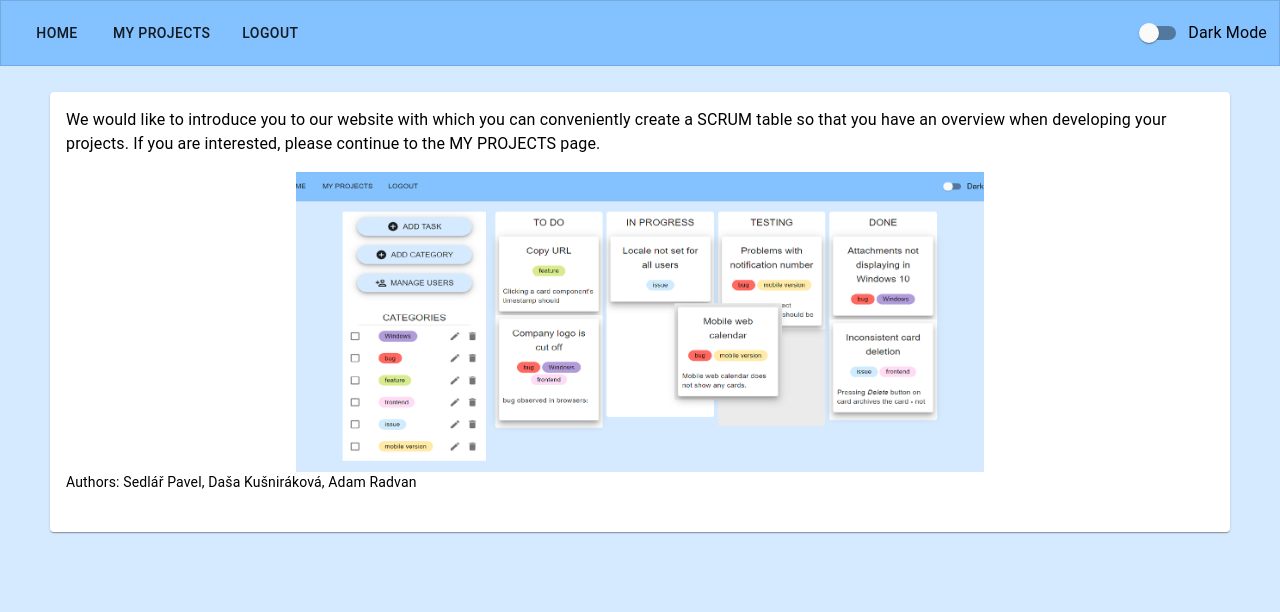
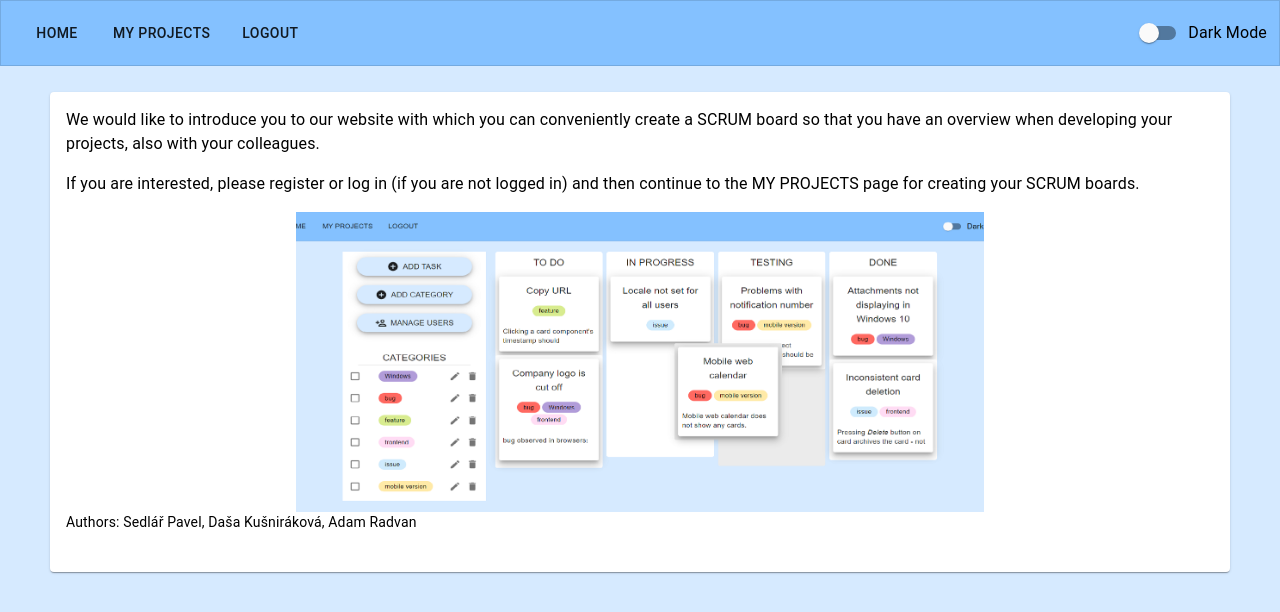
Before and after one commit to pauwelcz/react-scrum-project, a React (Create React App) app: page / in a window 1280 px wide. Shown: the top 612 px of the page. Built offline with nearby package versions, Linux system fonts and the light colour scheme; no server answers; sample sign-in values are in the browser's storage.

Commit message:
Creating project without loggin fixed

```diff
--- a/src/pages/Home.tsx
+++ b/src/pages/Home.tsx
@@ -4,14 +4,9 @@ import CardContent from '@material-ui/core/CardContent';
 import CardMedia from '@material-ui/core/CardMedia';
 import Typography from '@material-ui/core/Typography';
 import React, { FC } from 'react';
-import { Link } from 'react-router-dom';
 import example from '../images/example_image.png';
 
 const useStyles = makeStyles((theme) => ({
-    link: {
-        textDecoration: 'none',
-        color: theme.palette.primary.contrastText,
-    },
     typography: {
         color: theme.palette.primary.contrastText,
         textAlign: 'left',
@@ -32,10 +27,11 @@ const Home: FC = () => {
                 <Typography variant="body1" paragraph={true} className={classes.typography}>
 
                     We would like to introduce you to our website with which
-                    you can conveniently create a SCRUM table so that
-                    you have an overview when developing your projects.
-
-                    If you are interested, please continue to the <Link className={classes.link} to='/my-projects'>MY PROJECTS</Link> page.
+                    you can conveniently create a SCRUM board so that
+                    you have an overview when developing your projects, also with your colleagues.
+                </Typography>
+                <Typography variant="body1" paragraph={true} className={classes.typography}>
+                    If you are interested, please register or log in (if you are not logged in) and then continue to the MY PROJECTS page for creating your SCRUM boards.
 
                 </Typography>
                 <div style={{ display:'flex', justifyContent:'center' }}>
```
Also changed, not shown: 1 other file (tests, documents, lock files or other folders).
